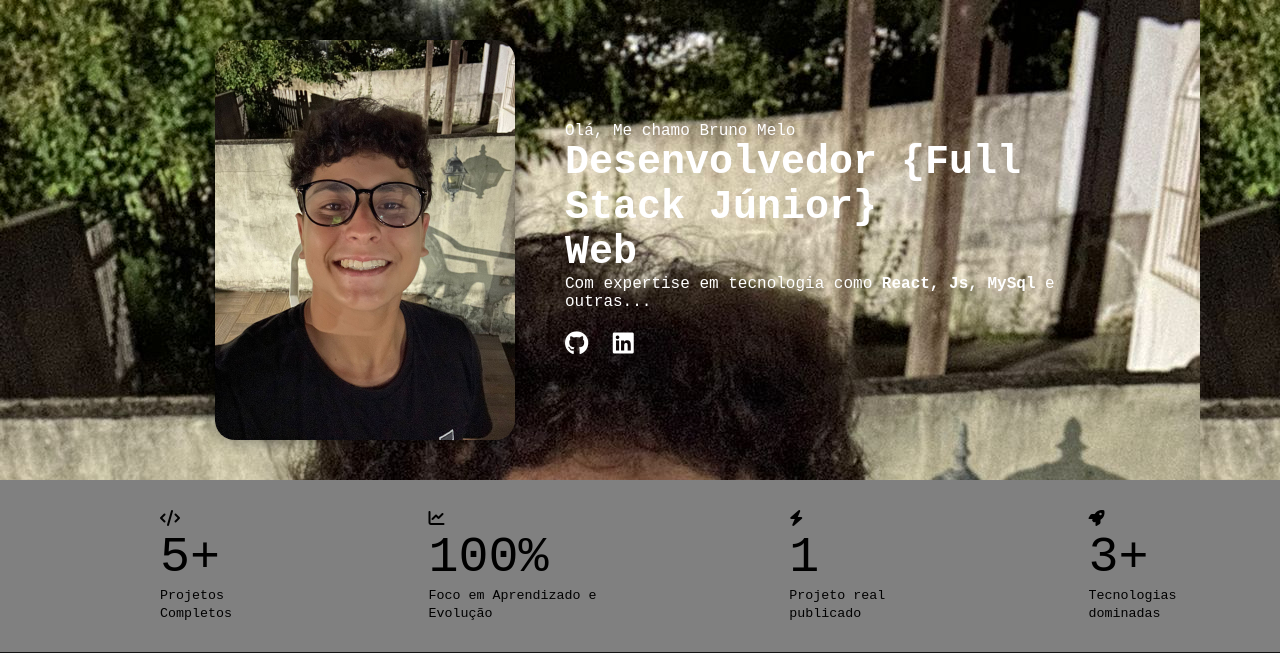
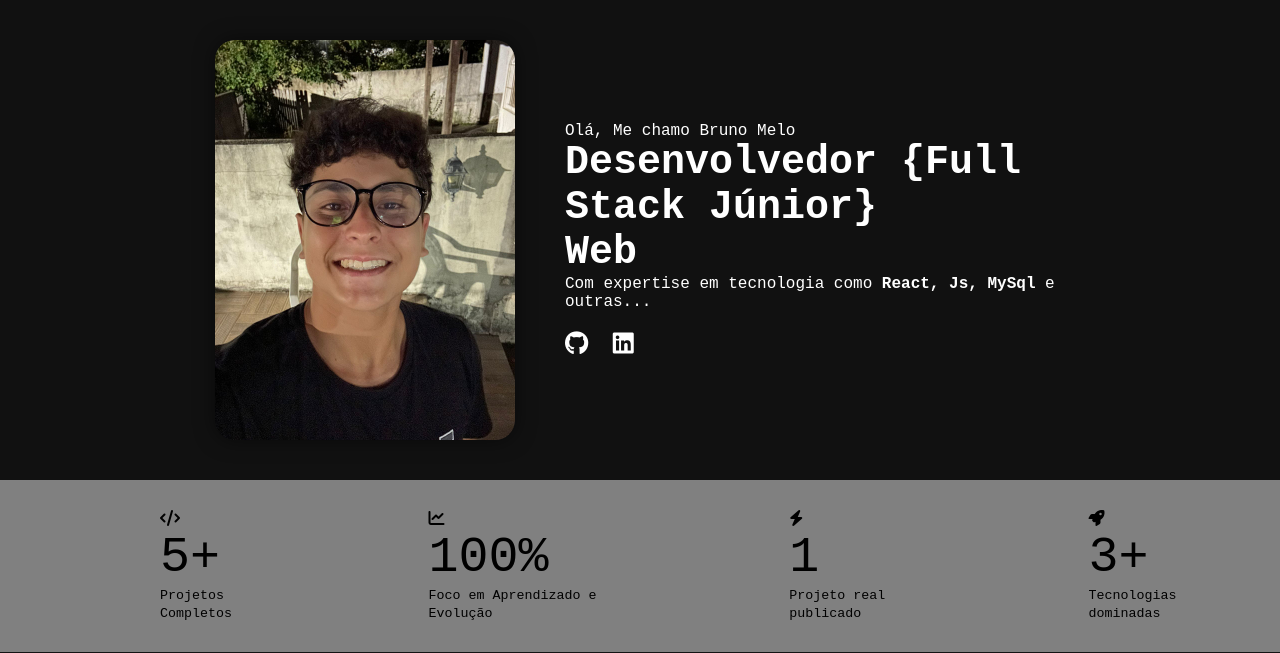
Before and after one commit to BrunoMeloMorais22/Portfolio, a Flask app: page / in a window 1280 px wide. Shown: the part 87-740 px from the top of the page. Run offline with Flask 3, Linux system fonts and the light colour scheme.

```diff
--- a/static/css/style.css
+++ b/static/css/style.css
@@ -31,7 +31,6 @@ nav > a{
     background: #111;
     color: white;
     padding: 40px;
-    background-image: url('/static/image/profile.jpg');
 }
 
 .profile{
```
